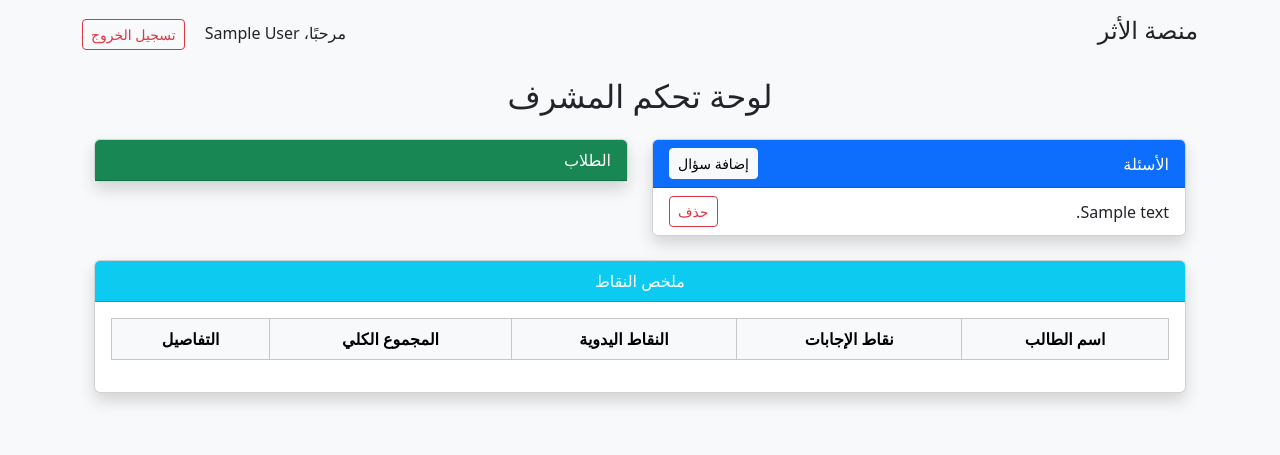
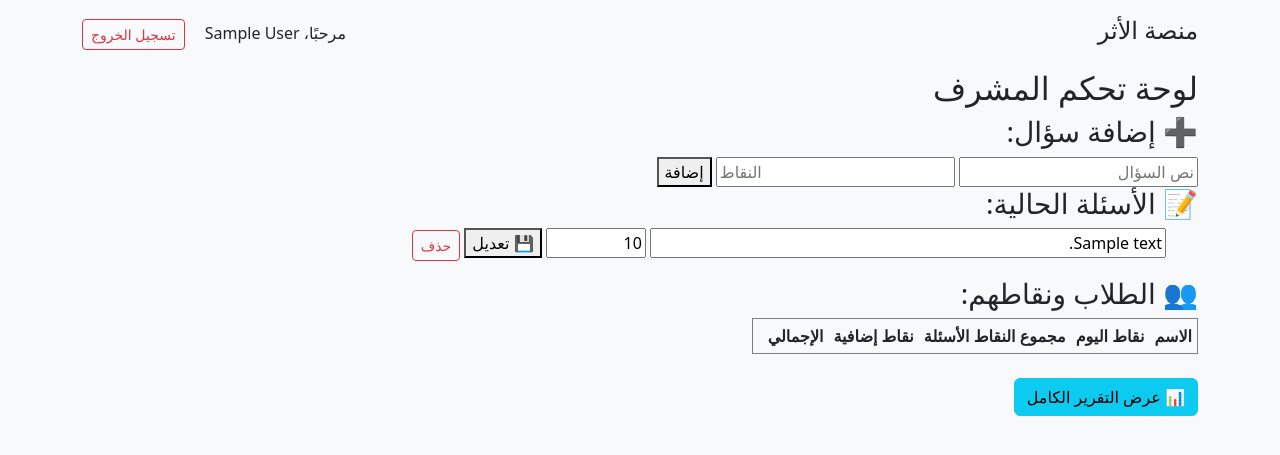
Before and after one commit to Abdallah-AlThwieb/Athr, a Flask app: page /admin/ in a window 1280 px wide. Shown: the top 455 px of the page. Run offline with Flask 3, Linux system fonts and the light colour scheme; the visitor is signed in with stand-in values (Sample User, id 1); tables that the repository leaves empty hold one stand-in row (values such as "Sample post"); lists and menus that the app fills with data are empty.

Commit message:
project Athr update1

```diff
--- a/admin.py
+++ b/admin.py
@@ -14,11 +14,13 @@ def dashboard():
     questions = Question.query.order_by(Question.id).all()
 
     points_summary = []
-    for student in students:
-        answer_points = sum(ans.points for ans in student.answers)
-        manual_points = sum(mp.points for mp in student.manual_points)
-        total_points = answer_points + manual_points
-        points_summary.append((student, answer_points, manual_points, total_points))
+    for s in students:
+        daily = db.session.query(func.coalesce(func.sum(Question.points), 0)).join(Answer).filter(
+            Answer.student_id == s.id,
+            Answer.date == date.today(),
+            Answer.answer == 'yes',
+            Question.id == Answer.question_id
+        ).scalar()
 
         total = db.session.query(func.coalesce(func.sum(Question.points), 0)).join(Answer).filter(
             Answer.student_id == s.id,
@@ -52,22 +54,18 @@ def add_question():
     db.session.commit()
     return redirect(url_for('admin.dashboard'))
 
-@admin_bp.route('/delete-question/<int:id>')
-def delete_question(id):
-    question = Question.query.get(id)
-    if question:
-        try:
-            # حذف جميع الإجابات المرتبطة بالسؤال أولًا
-            Answer.query.filter_by(question_id=question.id).delete()
+@admin_bp.route('/delete-question/<int:question_id>')
+def delete_question(question_id):
+    question = Question.query.get_or_404(question_id)
 
-            db.session.delete(question)
-            db.session.commit()
-            flash('تم حذف السؤال بنجاح', 'success')
-        except Exception as e:
-            db.session.rollback()
-            flash(f'حدث خطأ أثناء حذف السؤال: {str(e)}', 'error')
-    else:
-        flash('السؤال غير موجود', 'error')
+    # أولًا: حذف الإجابات المرتبطة بهذا السؤال
+    Answer.query.filter_by(question_id=question.id).delete()
+
+    # ثانيًا: حذف السؤال نفسه
+    db.session.delete(question)
+    db.session.commit()
+
+    flash('تم حذف السؤال بنجاح.', 'success')
     return redirect(url_for('admin.dashboard'))
 
 @admin_bp.route('/edit-question/<int:question_id>', methods=['POST'])
--- a/templates/admin_dashboard.html
+++ b/templates/admin_dashboard.html
@@ -1,78 +1,42 @@
 {% extends "base.html" %}
+{% block title %}لوحة التحكم{% endblock %}
+{% block content %}
+<h2>لوحة تحكم المشرف</h2>
 
-{% block content %}
-<div class="container mt-4">
-  <h2 class="text-center mb-4">لوحة تحكم المشرف</h2>
+<h3>➕ إضافة سؤال:</h3>
+<form method="post" action="{{ url_for('admin.add_question') }}">
+  <input name="question" placeholder="نص السؤال" required>
+  <input name="points" type="number" placeholder="النقاط" required>
+  <button type="submit">إضافة</button>
+</form>
 
-  <div class="row">
-    <!-- الأسئلة -->
-    <div class="col-md-6 mb-4">
-      <div class="card shadow">
-        <div class="card-header bg-primary text-white d-flex justify-content-between align-items-center">
-          <span>الأسئلة</span>
-          <a href="{{ url_for('admin.add_question') }}" class="btn btn-light btn-sm">إضافة سؤال</a>
-        </div>
-        <ul class="list-group list-group-flush">
+<h3>📝 الأسئلة الحالية:</h3>
+<ul>
   {% for q in questions %}
-          <li class="list-group-item d-flex justify-content-between align-items-center">
-            <span>{{ q.text }}</span>
-            <a href="{{ url_for('admin.delete_question', id=q.id) }}" class="btn btn-outline-danger btn-sm">حذف</a>
-          </li>
+    <form method="post" action="{{ url_for('admin.edit_question', question_id=q.id) }}">
+      <input name="text" value="{{ q.text }}" size="50">
+      <input name="points" value="{{ q.points }}" size="5">
+      <button type="submit">💾 تعديل</button>
+      <a href="{{ url_for('admin.delete_question', question_id=q.id) }}" class="btn btn-outline-danger btn-sm">حذف</a>
+    </form>
   {% endfor %}
 </ul>
-      </div>
-    </div>
 
-    <!-- الطلاب -->
-    <div class="col-md-6 mb-4">
-      <div class="card shadow">
-        <div class="card-header bg-success text-white">الطلاب</div>
-        <ul class="list-group list-group-flush">
-          {% for s in students %}
-          <li class="list-group-item d-flex justify-content-between align-items-center">
-            <div>
-              <span class="fw-bold">{{ s.full_name }}</span>
-              <span class="badge bg-secondary mx-2">{{ s.email }}</span>
-            </div>
-            <a href="{{ url_for('admin.student_details', student_id=s.id) }}" class="btn btn-outline-info btn-sm">التفاصيل</a>
-          </li>
-          {% endfor %}
-        </ul>
-      </div>
-    </div>
-  </div>
-
-  <!-- جدول ملخص النقاط -->
-  <div class="card shadow">
-    <div class="card-header bg-info text-white text-center">
-      ملخص النقاط
-    </div>
-    <div class="card-body table-responsive">
-      <table class="table table-bordered text-center">
-        <thead class="table-light">
+<h3>👥 الطلاب ونقاطهم:</h3>
+<table border="1" cellpadding="5">
+  <tr><th>الاسم</th><th>نقاط اليوم</th><th>مجموع النقاط الأسئلة</th><th>نقاط إضافية</th><th>الإجمالي</th><th></th></tr>
+  {% for s in points_summary %}
     <tr>
-            <th>اسم الطالب</th>
-            <th>نقاط الإجابات</th>
-            <th>النقاط اليدوية</th>
-            <th>المجموع الكلي</th>
-            <th>التفاصيل</th>
-          </tr>
-        </thead>
-        <tbody>
-          {% for student, answer_points, manual_points, total_points in points_summary %}
-          <tr>
-            <td>{{ student.full_name }}</td>
-            <td>{{ answer_points }}</td>
-            <td>{{ manual_points }}</td>
-            <td>{{ total_points }}</td>
-            <td>
-              <a href="{{ url_for('admin.student_details', student_id=student.id) }}" class="btn btn-outline-info btn-sm">التفاصيل</a>
-            </td>
+      <td>{{ s.full_name }}</td>
+      <td>{{ s.daily_points }}</td>
+      <td>{{ s.total_points }}</td>
+      <td>{{ s.manual_points }}</td>
+      <td>{{ s.total_points + s.manual_points }}</td>
+      <td><a href="{{ url_for('admin.student_details', student_id=s.id) }}" class="btn btn-info btn-sm">تفاصيل الطالب</a></td>
     </tr>
   {% endfor %}
-        </tbody>
 </table>
-    </div>
-  </div>
-</div>
+
+<br>
+<a href="{{ url_for('admin.report') }}" class="btn btn-info btn-bg">📊 عرض التقرير الكامل</a>
 {% endblock %}
```
Lines whose indentation alone changed are shown as unchanged.
